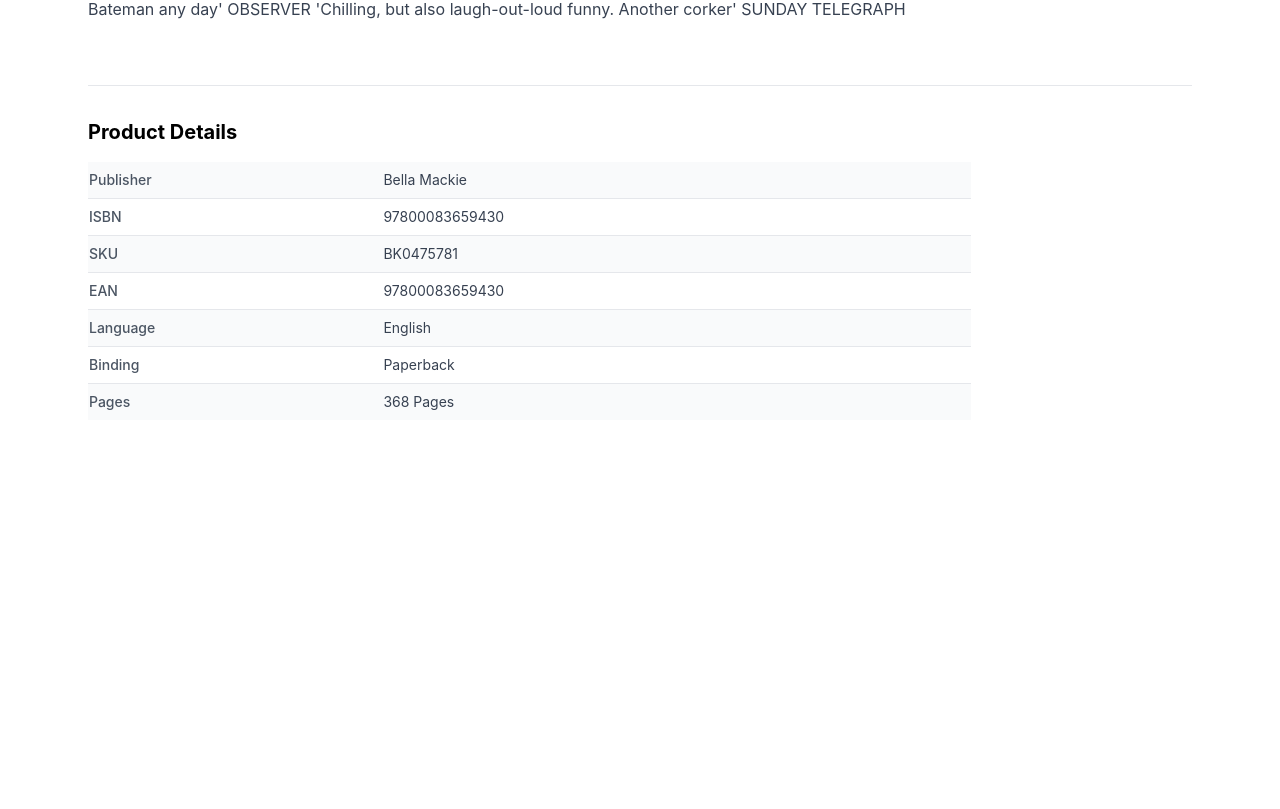
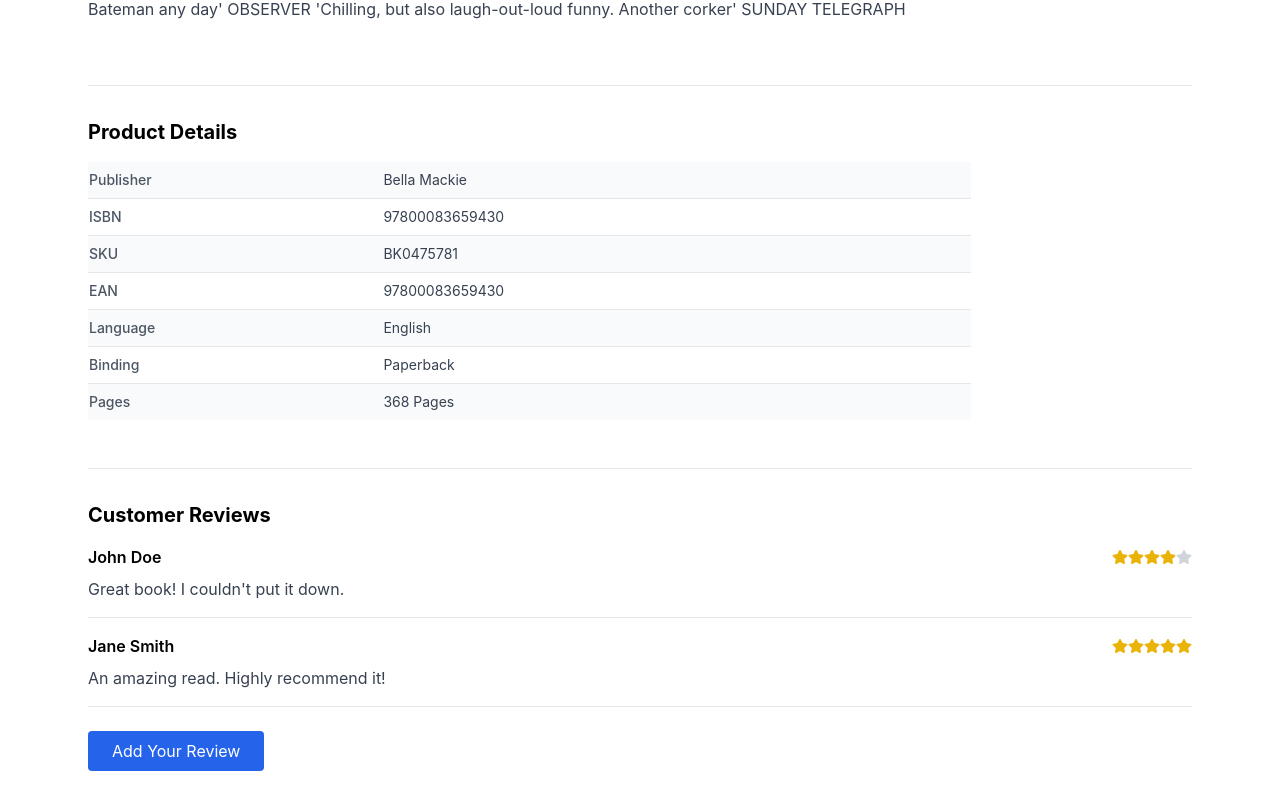
Before and after one commit to readmoree/readmoree_frontend, a React (Create React App) app: page / in a window 1280 px wide. Shown: the part 763-1572 px from the top of the page. Before the commit the page ends 1247 px from the top, so only its background shows below. Built offline with nearby package versions, Linux system fonts and the light colour scheme.

Commit message:
product page update: review form modal

```diff
--- /dev/null
+++ b/src/Components/Review.jsx
@@ -0,0 +1,176 @@
+import React, { useState } from "react";
+import { FaStar, FaPen } from "react-icons/fa";
+import "slick-carousel/slick/slick.css";
+import "slick-carousel/slick/slick-theme.css";
+
+const ReviewComponent = () => {
+  const [reviews, setReviews] = useState([
+    {
+      name: "John Doe",
+      rating: 4,
+      comment: "Great book! I couldn't put it down.",
+    },
+    {
+      name: "Jane Smith",
+      rating: 5,
+      comment: "An amazing read. Highly recommend it!",
+    },
+  ]);
+  const [newReview, setNewReview] = useState({
+    name: "",
+    rating: 0,
+    comment: "",
+  });
+  const [isModalOpen, setIsModalOpen] = useState(false);
+
+  const handleReviewSubmit = (e) => {
+    e.preventDefault();
+    if (newReview.name && newReview.comment && newReview.rating > 0) {
+      setReviews([...reviews, newReview]);
+      setNewReview({ name: "", rating: 0, comment: "" });
+      setIsModalOpen(false); // Close modal after submitting review
+    }
+  };
+
+  return (
+    <>
+      <div className="mt-8">
+        {/* Reviews Section */}
+        <h2 className="text-xl font-bold mb-4">Customer Reviews</h2>
+        <div className="mb-6">
+          {reviews.length === 0 ? (
+            <p className="text-gray-500">
+              No reviews yet. Be the first to review!
+            </p>
+          ) : (
+            reviews.map((review, index) => (
+              <div key={index} className="mb-4 border-b pb-4">
+                <div className="flex items-center justify-between">
+                  <span className="font-semibold">{review.name}</span>
+                  <div className="flex text-yellow-500">
+                    {[...Array(5)].map((_, i) => (
+                      <FaStar
+                        key={i}
+                        className={
+                          i < review.rating
+                            ? "text-yellow-500"
+                            : "text-gray-300"
+                        }
+                      />
+                    ))}
+                  </div>
+                </div>
+                <p className="text-gray-700 mt-2">{review.comment}</p>
+              </div>
+            ))
+          )}
+        </div>
+
+        {/* Button to Open Review Modal */}
+        <button
+          onClick={() => setIsModalOpen(true)}
+          className="bg-blue-600 text-white py-2 px-6 rounded hover:bg-blue-700"
+        >
+          Add Your Review
+        </button>
+
+        {/* Modal for Review Form */}
+        {isModalOpen && (
+          <div
+            className="fixed inset-0 bg-gray-800 bg-opacity-50 flex items-center justify-center"
+            onClick={() => setIsModalOpen(false)} // Close modal when clicking outside
+          >
+            <div
+              className="bg-white p-6 rounded-lg w-96 relative"
+              onClick={(e) => e.stopPropagation()} // Prevent click from closing modal inside
+            >
+              <button
+                onClick={() => setIsModalOpen(false)}
+                className="absolute top-2 right-2 text-gray-600"
+              >
+                X
+              </button>
+
+              <h3 className="text-xl font-bold mb-4">Add Your Review</h3>
+              <form onSubmit={handleReviewSubmit} className="space-y-4">
+                <div>
+                  <label
+                    className="block font-medium text-gray-600 py-1"
+                    htmlFor="name"
+                  >
+                    Your Name
+                  </label>
+                  <input
+                    type="text"
+                    id="name"
+                    value={newReview.name}
+                    onChange={(e) =>
+                      setNewReview({ ...newReview, name: e.target.value })
+                    }
+                    className="border border-gray-300 rounded px-2 py-2 w-full"
+                    placeholder="Enter your name"
+                  />
+                </div>
+
+                <div>
+                  <label
+                    className="block font-medium text-gray-600 py-1"
+                    htmlFor="rating"
+                  >
+                    Rating
+                  </label>
+                  <select
+                    id="rating"
+                    value={newReview.rating}
+                    onChange={(e) =>
+                      setNewReview({
+                        ...newReview,
+                        rating: parseInt(e.target.value),
+                      })
+                    }
+                    className="border border-gray-300 rounded px-2 py-2 w-full"
+                  >
+                    <option value="0">Select a rating</option>
+                    {[1, 2, 3, 4, 5].map((rating) => (
+                      <option key={rating} value={rating}>
+                        {rating} Star{rating > 1 ? "s" : ""}
+                      </option>
+                    ))}
+                  </select>
+                </div>
+
+                <div>
+                  <label
+                    className="block font-medium text-gray-600 py-1"
+                    htmlFor="comment"
+                  >
+                    Your Review
+                  </label>
+                  <textarea
+                    id="comment"
+                    value={newReview.comment}
+                    onChange={(e) =>
+                      setNewReview({ ...newReview, comment: e.target.value })
+                    }
+                    className="border border-gray-300 rounded px-2 py-2 w-full"
+                    rows="4"
+                    placeholder="Write your review here"
+                  />
+                </div>
+
+                <button
+                  type="submit"
+                  className="bg-blue-600 text-white py-2 px-6 rounded hover:bg-blue-700"
+                >
+                  Submit Review
+                </button>
+              </form>
+            </div>
+          </div>
+        )}
+      </div>
+    </>
+  );
+};
+
+export default ReviewComponent;
--- a/src/Screens/BookComponent.jsx
+++ b/src/Screens/BookComponent.jsx
@@ -2,6 +2,7 @@ import React, { useState } from "react";
 import Slider from "react-slick";
 import "slick-carousel/slick/slick.css";
 import "slick-carousel/slick/slick-theme.css";
+import ReviewComponent from "../Components/Review";
 
 // Custom Previous Button
 const PrevArrow = ({ onClick }) => (
@@ -77,6 +78,7 @@ const BookComponent = () => {
   };
 
   return (
+    <>
       <div className="max-w-6xl my-10 mx-auto p-6">
         <div className="flex flex-col md:flex-row gap-8">
           {/* Carousel */}
@@ -183,10 +185,11 @@ const BookComponent = () => {
               <div>
                 <h2 className="text-xl font-bold mb-4">Product Description</h2>
                 <p className="text-gray-700">
-                THE #1 SUNDAY TIMES BESTSELLER 'I loved this book' RICHARD OSMAN
-                'An antiheroine able to best villainous male protagonists such
-                as Patrick Bateman any day' OBSERVER 'Chilling, but also
-                laugh-out-loud funny. Another corker' SUNDAY TELEGRAPH
+                  THE #1 SUNDAY TIMES BESTSELLER 'I loved this book' RICHARD
+                  OSMAN 'An antiheroine able to best villainous male
+                  protagonists such as Patrick Bateman any day' OBSERVER
+                  'Chilling, but also laugh-out-loud funny. Another corker'
+                  SUNDAY TELEGRAPH
                 </p>
               </div>
             )}
@@ -199,14 +202,15 @@ const BookComponent = () => {
               <div>
                 <h2 className="text-xl font-bold mb-4">About Author</h2>
                 <p className="text-gray-700">
-                Héctor García and Francesc Miralles are the coauthors of Ikigai:
-                The Japanese Secret to a Long and Happy Life, an international
-                bestseller published in more than forty languages. Héctor is a
-                citizen of Japan, where he has lived for over a decade, and is
-                the author of A Geek in Japan, a #1 bestseller in Japan.
-                Francesc is the author of a number of bestselling self-help and
-                inspirational books and of the novel Love in Lowercase, which
-                has been translated into twenty languages.
+                  Héctor García and Francesc Miralles are the coauthors of
+                  Ikigai: The Japanese Secret to a Long and Happy Life, an
+                  international bestseller published in more than forty
+                  languages. Héctor is a citizen of Japan, where he has lived
+                  for over a decade, and is the author of A Geek in Japan, a #1
+                  bestseller in Japan. Francesc is the author of a number of
+                  bestselling self-help and inspirational books and of the novel
+                  Love in Lowercase, which has been translated into twenty
+                  languages.
                 </p>
               </div>
             )}
@@ -249,7 +253,12 @@ const BookComponent = () => {
             </tbody>
           </table>
         </div>
+        <br />
+        <br />
+        <hr />
+        <ReviewComponent />
       </div>
+    </>
   );
 };
 
```
Also changed, not shown: 1 other file (tests, documents, lock files or other folders). Lines whose indentation alone changed are shown as unchanged.
